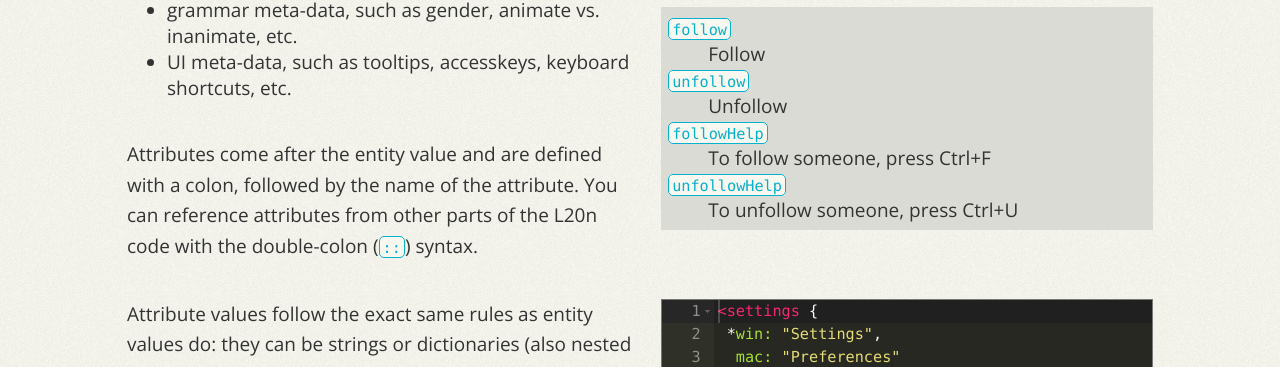
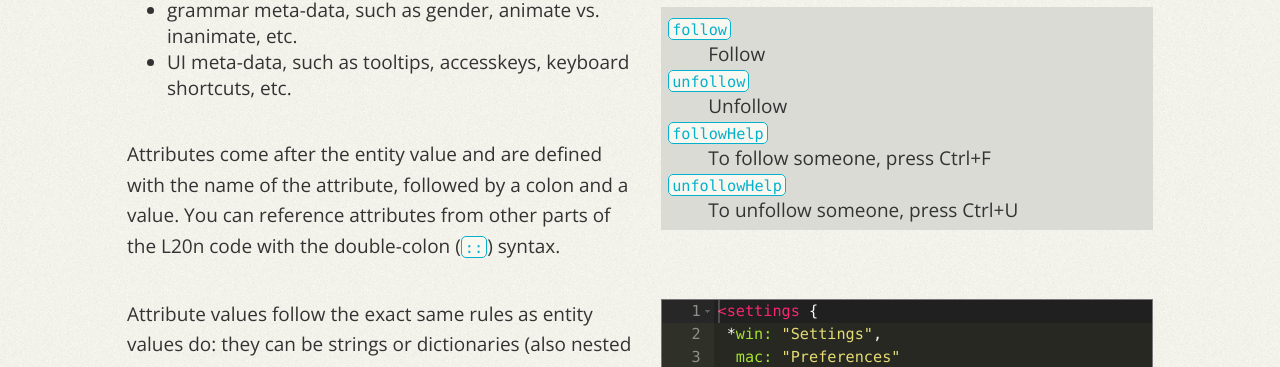
Before and after one commit to l20n/l20n.org, a Jekyll site: the page built from _posts/2012-07-06-attributes.md, in a window 1280 px wide. Shown: the part 509-876 px from the top of the page. Built offline with Jekyll 4.4.1, drawn with Linux system fonts in a browser that asks for light colours; nearby versions of some CDN libraries.

Commit message:
Correct attribute definition

```diff
--- a/_posts/2012-07-06-attributes.md
+++ b/_posts/2012-07-06-attributes.md
@@ -16,7 +16,7 @@ next_title: Context data
 			<li>grammar meta-data, such as gender, animate vs. inanimate, etc.</li>
 			<li>UI meta-data, such as tooltips, accesskeys, keyboard shortcuts, etc.</li>
 		</ul>
-		<p>Attributes come after the entity value and are defined with a colon, followed by the name of the attribute.  You can reference attributes from other parts of the L20n code with the double-colon (<code>::</code>) syntax.</p>
+		<p>Attributes come after the entity value and are defined with the name of the attribute, followed by a colon and a value.  You can reference attributes from other parts of the L20n code with the double-colon (<code>::</code>) syntax.</p>
 	</div>
 	<div class="right">
 		<div class="editor sourceEditor height15"
```
